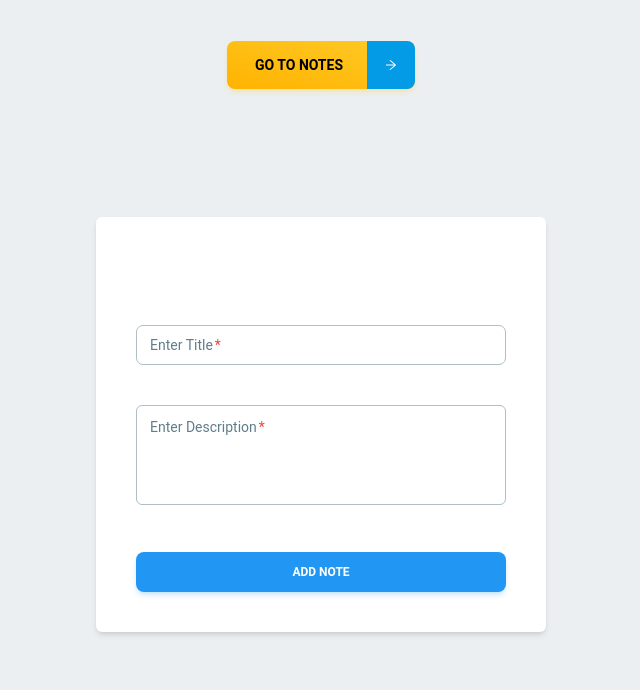
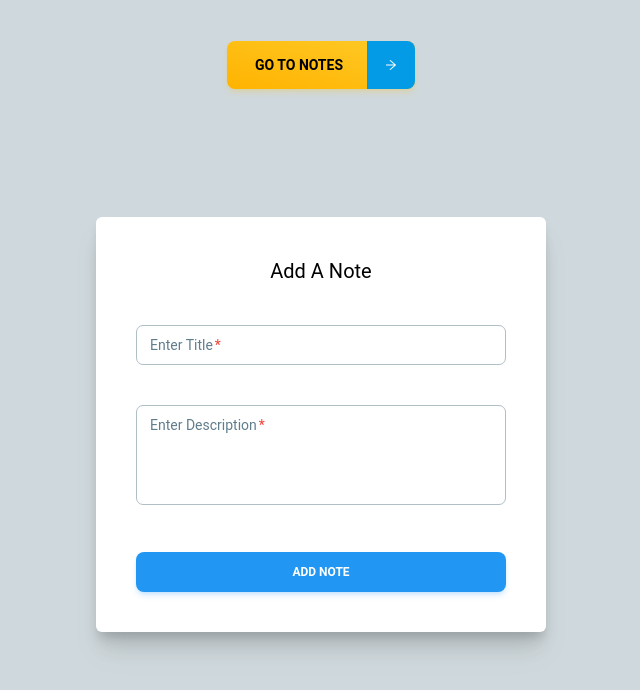
Before and after one commit to pankajktech/notes-app, a React (Vite) app: page / in a window 1280 px wide. Shown: the top 690 px of the page, without its empty margins (319-959 px from the left). Built offline with nearby package versions, Linux system fonts and the light colour scheme.

Commit message:
Uploaded

```diff
--- a/package.json
+++ b/package.json
@@ -10,6 +10,7 @@
   },
   "dependencies": {
     "@material-tailwind/react": "^2.0.1",
+    "framer-motion": "^10.12.12",
     "react": "^18.2.0",
     "react-dom": "^18.2.0",
     "react-icons": "^4.8.0",
--- a/src/Components/NewNotes.jsx
+++ b/src/Components/NewNotes.jsx
@@ -2,6 +2,7 @@ import React, { useState } from "react";
 import { useDispatch } from "react-redux";
 import { AddNOTE } from "../Redux/Action";
 import { useNavigate } from "react-router-dom";
+import { motion } from "framer-motion";
 
 import { AiOutlineArrowRight } from "react-icons/ai";
 import { NoteAdded } from "./Message";
@@ -33,7 +34,7 @@ const NewNotes = () => {
   };
 
   return (
-    <div className="min-h-screen bg-blue-gray-50 flex flex-col justify-center items-center">
+    <motion.div className="min-h-screen bg-blue-gray-100 flex flex-col justify-center items-center">
       {isNoteAdded && <NoteAdded />}
       <Button
         onClick={() => navigate("/add")}
@@ -47,13 +48,13 @@ const NewNotes = () => {
           <AiOutlineArrowRight className="text-white" />
         </span>
       </Button>
-      <Card
-        shadow="true"
-        className=" w-[90%] lg:w-[450px] flex justify-center flex-col p-3  md:p-10 rounded-md"
+      <motion.Card
+        initial={{ opacity: 0, y: 20 }}
+        animate={{ opacity: 1, y: 0 }}
+        transition={{ duration: 0.5 }}
+        className=" w-[90%] lg:w-[450px] bg-white drop-shadow-xl shadow-xl flex justify-center flex-col p-3  md:p-10 rounded-md"
       >
-        <h1 className="text-xl text-white mb-5 text-center w-full">
-          Add A Note
-        </h1>
+        <h1 className="text-xl mb-5 text-center w-full">Add A Note</h1>
         <form onSubmit={AddNotes} className="flex flex-col">
           <div className="w-full my-5">
             <Input
@@ -61,7 +62,6 @@ const NewNotes = () => {
               type="text"
               value={title}
               onChange={(e) => setTitle(e.target.value)}
-              className="focus:text-white text-white"
               required
             />
           </div>
@@ -70,9 +70,7 @@ const NewNotes = () => {
               label="Enter Description"
               type="text"
               value={description}
-              size="lg"
               onChange={(e) => setDescription(e.target.value)}
-              className="focus:text-white text-white"
               required
             />
           </div>
@@ -80,8 +78,8 @@ const NewNotes = () => {
             Add Note
           </Button>
         </form>
-      </Card>
-    </div>
+      </motion.Card>
+    </motion.div>
   );
 };
 
--- a/src/Components/ShowNotes.jsx
+++ b/src/Components/ShowNotes.jsx
@@ -3,6 +3,7 @@ import { useSelector } from "react-redux";
 import { useNavigate } from "react-router-dom";
 import { useDispatch } from "react-redux";
 import { DeleteNOTE, EditNOTE } from "../Redux/Action";
+import { motion } from "framer-motion";
 
 import { AiOutlineArrowLeft, AiFillDelete } from "react-icons/ai";
 import { FaEdit } from "react-icons/fa";
@@ -46,7 +47,7 @@ const ShowNotes = () => {
   };
 
   return (
-    <div className="min-h-screen p-2 lg:p-10">
+    <div className="min-h-screen bg-blue-gray-100 p-2 lg:p-10">
       {isNoteDeleted && <NoteDeleted />}
       {isNoteEdited && <NoteEdited />}
 
@@ -82,10 +83,13 @@ const ShowNotes = () => {
 
       <div className="flex flex-wrap">
         {allNotes.map((NOTE, index) => (
-          <Card
+          <motion.Card
+            initial={{ opacity: 0, y: 20 }}
+            animate={{ opacity: 1, y: 0 }}
+            transition={{ duration: 0.5 }}
             shadow={true}
             key={index}
-            className="flex flex-row justify-between min-h-[200px] w-[90%] lg:w-[500px] p-5 m-5 drop-shadow-2xl rounded-md"
+            className="flex shadow-lg bg-white flex-row justify-between min-h-[200px] w-[90%] lg:w-[500px] p-5 m-5 drop-shadow-2xl rounded-md"
           >
             {editIndex === index ? (
               <div className="px-3">
@@ -122,7 +126,7 @@ const ShowNotes = () => {
               </div>
             ) : (
               <div>
-                <h1 className="text-2xl text-teal-400 font-semibold">
+                <h1 className="text-2xl text-gray-900 font-semibold">
                   {NOTE.title}
                 </h1>
                 <p className="text-md mt-2 overflow-x whitespace-pre-wrap break-words ">
@@ -139,7 +143,7 @@ const ShowNotes = () => {
                 <AiFillDelete className="text-2xl ml-4 my-4 hover:text-red-500" />
               </button>
             </div>
-          </Card>
+          </motion.Card>
         ))}
       </div>
     </div>
```
Also changed, not shown: 1 other file (tests, documents, lock files or other folders).
